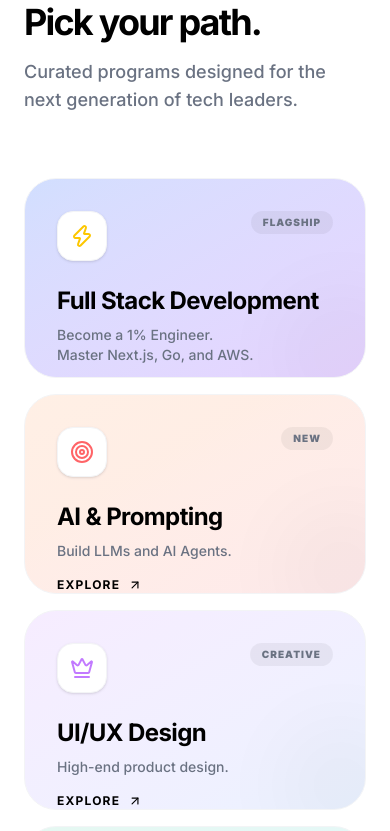
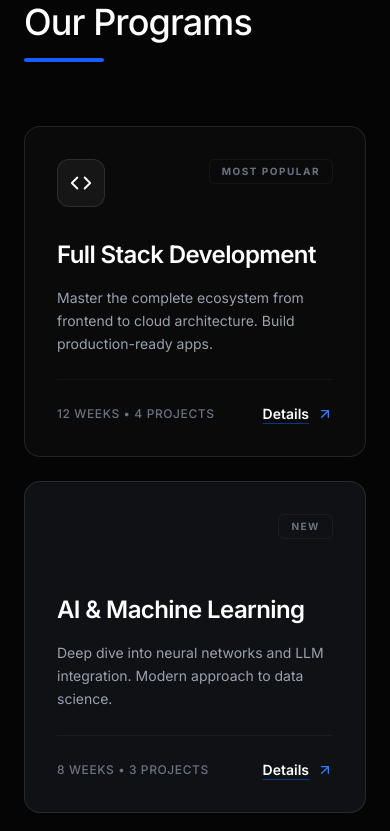
Before and after one commit to dharmsha/eazyknot, a Next.js app: page / in a window 390 px wide. Shown: the part 1400-2231 px from the top of the page. Built offline with nearby package versions, Linux system fonts and the light colour scheme.

Commit message:
first commit

```diff
--- /dev/null
+++ b/src/app/not-found.js
@@ -0,0 +1,89 @@
+'use client';
+import Link from 'next/link';
+import { motion } from 'framer-motion';
+import { Construction, ArrowLeft, Home, Clock } from 'lucide-react';
+
+export default function NotFound() {
+  return (
+    <div className="min-h-screen bg-gradient-to-b from-gray-50 to-white dark:from-gray-900 dark:to-black flex items-center justify-center p-6">
+      <motion.div
+        initial={{ opacity: 0, y: 20 }}
+        animate={{ opacity: 1, y: 0 }}
+        className="max-w-2xl w-full text-center"
+      >
+        {/* Animated Construction Icon */}
+        <motion.div
+          animate={{ rotate: [0, -5, 5, 0] }}
+          transition={{ repeat: Infinity, duration: 3 }}
+          className="inline-flex p-6 bg-yellow-100 dark:bg-yellow-900/30 rounded-full mb-8"
+        >
+          <Construction size={64} className="text-yellow-600 dark:text-yellow-400" />
+        </motion.div>
+
+        <h1 className="text-6xl md:text-7xl font-bold mb-4 bg-gradient-to-r from-gray-900 to-gray-600 dark:from-white dark:to-gray-400 bg-clip-text text-transparent">
+          Coming Soon
+        </h1>
+
+        <p className="text-xl text-gray-600 dark:text-gray-400 mb-8">
+          This page is currently under development. We're working hard to bring you something amazing!
+        </p>
+
+        {/* Progress Bar */}
+        <div className="max-w-md mx-auto mb-8">
+          <div className="flex justify-between text-sm text-gray-500 mb-2">
+            <span>Development Progress</span>
+            <span>75%</span>
+          </div>
+          <div className="h-2 bg-gray-200 dark:bg-gray-700 rounded-full overflow-hidden">
+            <motion.div
+              initial={{ width: 0 }}
+              animate={{ width: "75%" }}
+              transition={{ duration: 1, delay: 0.5 }}
+              className="h-full bg-gradient-to-r from-blue-500 to-purple-500 rounded-full"
+            />
+          </div>
+        </div>
+
+        {/* Action Buttons */}
+        <div className="flex flex-col sm:flex-row gap-4 justify-center">
+          <Link href="/">
+            <motion.button
+              whileHover={{ scale: 1.05 }}
+              whileTap={{ scale: 0.95 }}
+              className="flex items-center gap-2 px-6 py-3 bg-black dark:bg-white text-white dark:text-black rounded-xl font-medium hover:bg-gray-800 dark:hover:bg-gray-100 transition-all"
+            >
+              <Home size={18} />
+              Back to Home
+            </motion.button>
+          </Link>
+
+          <button
+            onClick={() => window.history.back()}
+            className="flex items-center gap-2 px-6 py-3 border border-gray-300 dark:border-gray-700 rounded-xl font-medium hover:bg-gray-50 dark:hover:bg-gray-800 transition-all"
+          >
+            <ArrowLeft size={18} />
+            Go Back
+          </button>
+        </div>
+
+        {/* Notify Me Section */}
+        <div className="mt-12 p-6 bg-gray-50 dark:bg-gray-800/50 rounded-2xl">
+          <div className="flex items-center justify-center gap-2 mb-3">
+            <Clock size={18} className="text-blue-500" />
+            <span className="font-semibold text-gray-700 dark:text-gray-300">Get notified when it's ready</span>
+          </div>
+          <div className="flex flex-col sm:flex-row gap-3 max-w-md mx-auto">
+            <input
+              type="email"
+              placeholder="Enter your email"
+              className="flex-1 px-4 py-2 rounded-xl border border-gray-300 dark:border-gray-700 bg-white dark:bg-gray-900 focus:outline-none focus:ring-2 focus:ring-blue-500"
+            />
+            <button className="px-6 py-2 bg-blue-600 hover:bg-blue-700 text-white rounded-xl font-medium transition-all">
+              Notify Me
+            </button>
+          </div>
+        </div>
+      </motion.div>
+    </div>
+  );
+}
--- a/src/components/ExplorePrograms.tsx
+++ b/src/components/ExplorePrograms.tsx
@@ -1,105 +1,95 @@
 'use client';
 import React from 'react';
 import { motion } from 'framer-motion';
-import { ArrowUpRight, Zap, Star, Target, Crown } from 'lucide-react';
+import { ArrowUpRight, Code, Zap } from 'lucide-react';
 
 const programs = [
   {
     title: "Full Stack Development",
-    desc: "Become a 1% Engineer. Master Next.js, Go, and AWS.",
-    size: "md:col-span-2 md:row-span-2",
-    icon: <Zap className="text-yellow-400" />,
-    img: "bg-gradient-to-br from-blue-600/20 to-violet-600/20",
-    tag: "Flagship"
+    desc: "Master the complete ecosystem from frontend to cloud architecture. Build production-ready apps.",
+    tag: "Most Popular",
+    stats: "12 Weeks • 4 Projects",
+    hasIcon: true,
+    icon: <Code size={22} className="text-white" />,
+    bg: "bg-[#0A0A0A]"
   },
   {
-    title: "AI & Prompting",
-    desc: "Build LLMs and AI Agents.",
-    size: "md:col-span-1 md:row-span-1",
-    icon: <Target className="text-red-400" />,
-    img: "bg-gradient-to-br from-orange-500/10 to-red-500/10",
-    tag: "New"
+    title: "AI & Machine Learning",
+    desc: "Deep dive into neural networks and LLM integration. Modern approach to data science.",
+    tag: "New",
+    stats: "8 Weeks • 3 Projects",
+    hasIcon: false, // Second card - No Icon
+    bg: "bg-[#0F1115]"
   },
   {
-    title: "UI/UX Design",
-    desc: "High-end product design.",
-    size: "md:col-span-1 md:row-span-1",
-    icon: <Crown className="text-purple-400" />,
-    img: "bg-gradient-to-br from-purple-500/10 to-blue-500/10",
-    tag: "Creative"
-  },
-  {
-    title: "System Design",
-    desc: "Scale apps to millions of users.",
-    size: "md:col-span-2 md:row-span-1",
-    icon: <Star className="text-emerald-400" />,
-    img: "bg-gradient-to-br from-emerald-500/10 to-cyan-500/10",
-    tag: "Advanced"
+    title: "System Design Pro",
+    desc: "Learn to build systems that scale to millions. High-level architecture for senior roles.",
+    tag: "Advanced",
+    stats: "6 Weeks • Case Studies",
+    hasIcon: true,
+    icon: <Zap size={22} className="text-white" />,
+    bg: "bg-[#0A0A0A]"
   }
 ];
 
-export default function ExplorePrograms() {
+export default function CleanPrograms() {
   return (
-    <section className="py-24 bg-white dark:bg-black overflow-hidden">
-      <div className="max-w-6xl mx-auto px-6">
+    <section className="py-24 bg-[#050505] min-h-screen text-white font-sans">
+      <div className="max-w-7xl mx-auto px-6">
 
-        {/* Minimal Header */}
+        {/* Header - Simple & Bold */}
         <div className="mb-16">
-          <h2 className="text-4xl md:text-5xl font-bold tracking-tighter text-black dark:text-white mb-4">
-            Pick your path.
+          <h2 className="text-4xl md:text-5xl font-medium tracking-tight mb-4">
+            Our Programs
           </h2>
-          <p className="text-gray-500 dark:text-gray-400 text-lg max-w-md font-medium">
-            Curated programs designed for the next generation of tech leaders.
-          </p>
+          <div className="h-1 w-20 bg-blue-600 rounded-full" />
         </div>
 
-        {/* Bento Grid Layout */}
-        <div className="grid grid-cols-1 md:grid-cols-3 gap-4 auto-rows-[200px]">
-          {programs.map((p, i) => (
+        {/* Grid Layout */}
+        <div className="grid grid-cols-1 md:grid-cols-3 gap-6">
+          {programs.map((item, idx) => (
             <motion.div
-              key={i}
-              whileHover={{ scale: 0.98 }}
-              className={`group relative overflow-hidden rounded-[2rem] border border-gray-100 dark:border-white/10 p-8 flex flex-col justify-between ${p.size} ${p.img} backdrop-blur-3xl`}
+              key={idx}
+              whileHover={{ y: -5 }}
+              className={`${item.bg} border border-white/10 rounded-2xl p-8 flex flex-col justify-between transition-all duration-300 hover:border-white/20 hover:shadow-[0_10px_40px_-15px_rgba(0,0,0,1)]`}
             >
-              {/* Glow Effect on Hover */}
-              <div className="absolute inset-0 bg-white/5 opacity-0 group-hover:opacity-100 transition-opacity pointer-events-none" />
+              <div>
+                <div className="flex justify-between items-start mb-8">
+                  {/* Icon Condition */}
+                  {item.hasIcon ? (
+                    <div className="w-12 h-12 rounded-xl bg-white/5 border border-white/10 flex items-center justify-center">
+                      {item.icon}
+                    </div>
+                  ) : (
+                    <div className="h-12" /> // Spacer if no icon to maintain alignment
+                  )}
 
-              <div className="relative z-10">
-                <div className="flex justify-between items-start">
-                  <div className="p-3 bg-white dark:bg-white/10 rounded-2xl shadow-sm border border-gray-100 dark:border-white/5">
-                    {p.icon}
-                  </div>
-                  <span className="text-[10px] font-black uppercase tracking-widest px-3 py-1 bg-black/5 dark:bg-white/5 rounded-full text-gray-500">
-                    {p.tag}
+                  <span className="text-[10px] uppercase tracking-[0.15em] font-bold text-gray-500 border border-white/5 px-3 py-1 rounded-md">
+                    {item.tag}
                   </span>
                 </div>
 
-                <h3 className="text-2xl font-bold mt-6 text-black dark:text-white tracking-tight">
-                  {p.title}
+                <h3 className="text-2xl font-semibold mb-4 tracking-tight">
+                  {item.title}
                 </h3>
-                <p className="text-sm text-gray-500 dark:text-gray-400 mt-2 font-medium max-w-[200px]">
-                  {p.desc}
+
+                <p className="text-gray-400 leading-relaxed text-sm mb-6">
+                  {item.desc}
                 </p>
               </div>
 
-              {/* Action Button */}
-              <div className="relative z-10 flex items-center justify-between mt-4">
-                <button className="flex items-center gap-2 text-xs font-bold uppercase tracking-widest text-black dark:text-white group-hover:underline">
-                  Explore <ArrowUpRight size={14} />
+              <div className="pt-6 border-t border-white/5 flex items-center justify-between">
+                <span className="text-xs font-medium text-gray-500 uppercase tracking-wider">
+                  {item.stats}
+                </span>
+
+                <button className="flex items-center gap-2 text-sm font-semibold group">
+                  <span className="group-hover:mr-1 transition-all underline decoration-blue-600/50 underline-offset-4">Details</span>
+                  <ArrowUpRight size={16} className="text-blue-500" />
                 </button>
               </div>
-
-              {/* Decorative Background Shape */}
-              <div className="absolute -bottom-10 -right-10 w-32 h-32 bg-current opacity-[0.03] rounded-full blur-2xl group-hover:scale-150 transition-transform duration-700" />
             </motion.div>
           ))}
-        </div>
-
-        {/* Footer Link */}
-        <div className="mt-12 text-center">
-          <p className="text-gray-400 text-sm font-medium">
-            Not sure? <span className="text-black dark:text-white underline cursor-pointer hover:text-blue-500 transition-colors">Talk to our career counselor</span>
-          </p>
         </div>
       </div>
     </section>
```
